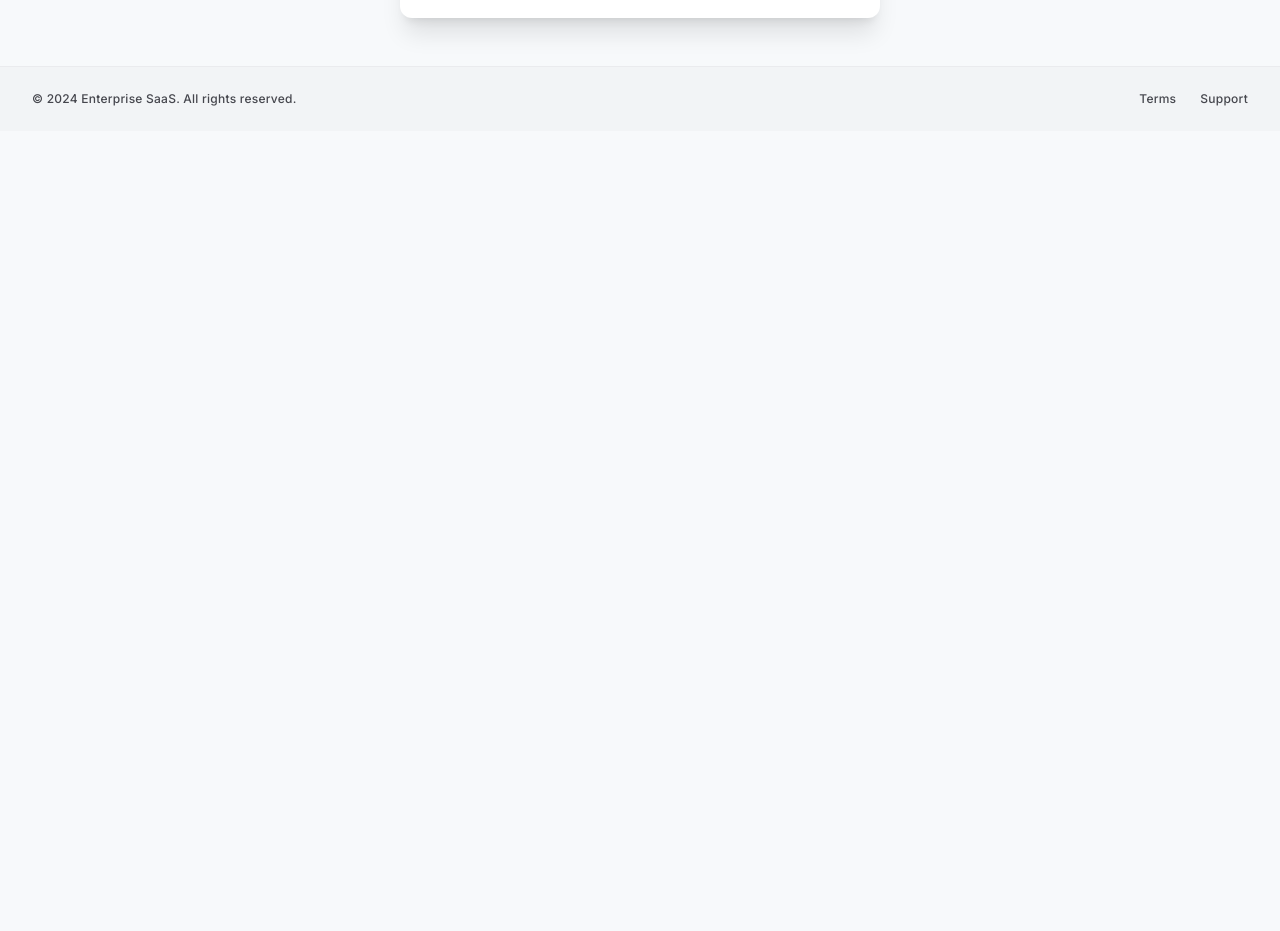
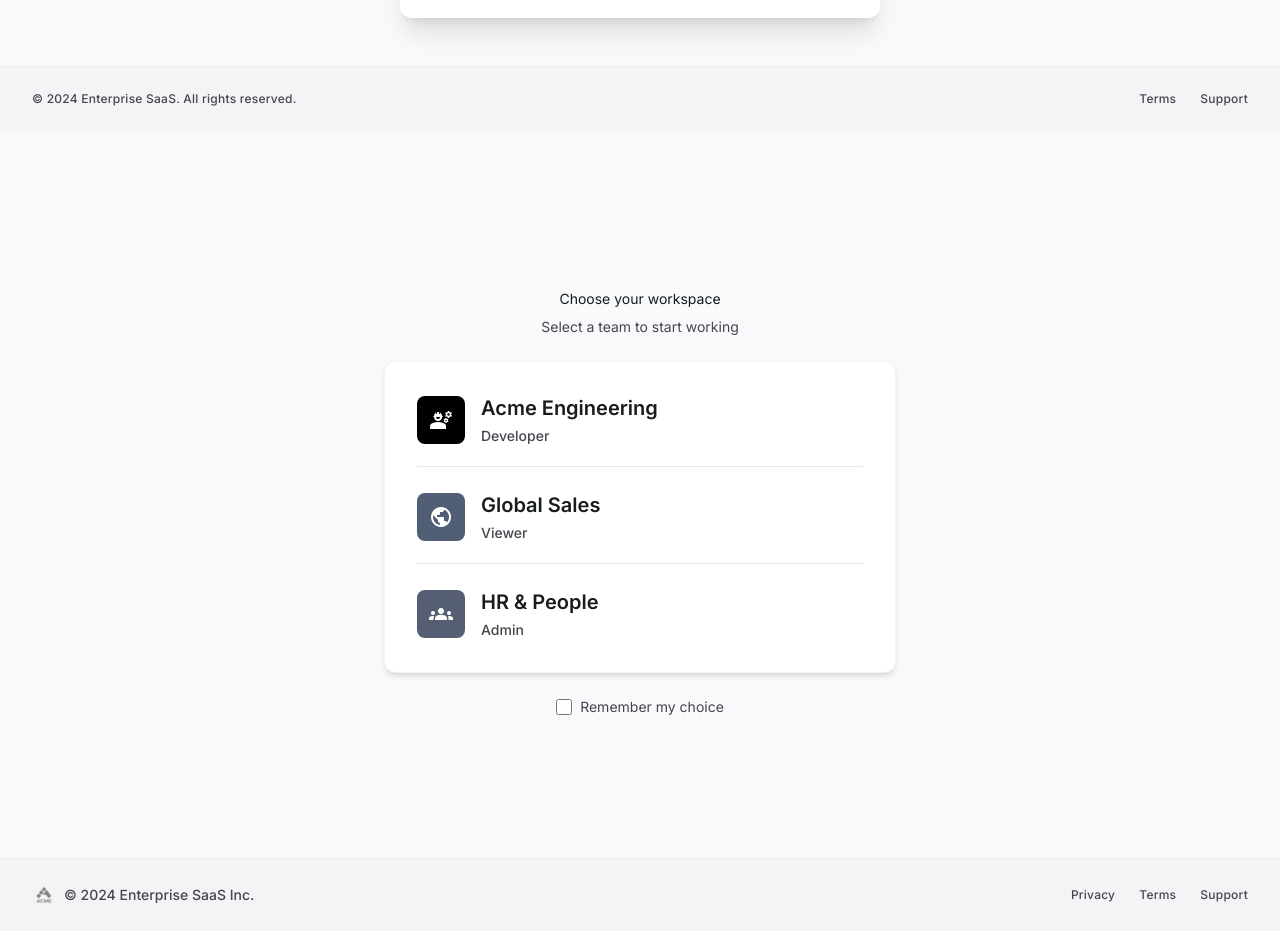
Before and after one commit to kprakash18/rbac-mern-team-management, a React (Vite) app in the folder frontend/: page / in a window 1280 px wide. Shown: the part 2620-3551 px from the top of the page. Before the commit the page ends 2751 px from the top, so only its background shows below. Built offline with nearby package versions, Linux system fonts and the light colour scheme.

Commit message:
create workspace ui

```diff
--- a/frontend/src/App.jsx
+++ b/frontend/src/App.jsx
@@ -1,6 +1,7 @@
 import LoginPage from '@/features/auth/pages/LoginPage';
 import ActivateAccountPage from './features/auth/pages/ActivateAccountPage';
 import AcceptInvitationPage from './features/invitation/pages/AcceptInvitationPage';
+import WorkspacePage from './features/workspaces/pages/WorkspacePage';
 
 export default function App() {
   return(
@@ -8,6 +9,7 @@ export default function App() {
       <LoginPage />
       <ActivateAccountPage />
       <AcceptInvitationPage />
+      <WorkspacePage />
     </>
   );
 
--- /dev/null
+++ b/frontend/src/features/workspaces/components/WorkspaceList.jsx
@@ -0,0 +1,42 @@
+export default function WorkspaceListItem({ workspace, onSelect }) {
+  const {
+    id,
+    name,
+    role,
+    icon = 'domain',
+    iconBgColor = 'bg-primary',
+    iconTextColor = 'text-on-primary',
+  } = workspace;
+
+  return (
+    <button
+      type="button"
+      onClick={() => onSelect && onSelect(workspace)}
+      className="w-full text-left group flex items-center justify-between p-stack-md rounded-lg hover:bg-surface-container-low transition-colors duration-200 focus:outline-none focus:ring-2 focus:ring-primary focus:ring-offset-2 cursor-pointer"
+    >
+      <div className="flex items-center gap-stack-md">
+        <div
+          className={`w-12 h-12 rounded-lg ${iconBgColor} ${iconTextColor} flex items-center justify-center shrink-0`}
+        >
+          <span
+            className="material-symbols-outlined"
+            style={{ fontVariationSettings: '"FILL" 1' }}
+          >
+            {icon}
+          </span>
+        </div>
+        <div>
+          <div className="font-headline-sm text-headline-sm text-on-surface group-hover:text-primary transition-colors">
+            {name}
+          </div>
+          <div className="font-label-md text-label-md text-on-surface-variant mt-1">
+            {role}
+          </div>
+        </div>
+      </div>
+      <span className="material-symbols-outlined text-on-surface-variant opacity-0 group-hover:opacity-100 transform translate-x-[-10px] group-hover:translate-x-0 transition-all duration-300">
+        arrow_forward
+      </span>
+    </button>
+  );
+}
--- /dev/null
+++ b/frontend/src/features/workspaces/constants/workspace.constants.js
@@ -0,0 +1,26 @@
+export const MOCK_USER_WORKSPACES = [
+  {
+    id: 'team-eng-1',
+    name: 'Acme Engineering',
+    role: 'Developer',
+    icon: 'engineering',
+    iconBgColor: 'bg-primary',
+    iconTextColor: 'text-on-primary',
+  },
+  {
+    id: 'team-sales-2',
+    name: 'Global Sales',
+    role: 'Viewer',
+    icon: 'public',
+    iconBgColor: 'bg-secondary',
+    iconTextColor: 'text-on-secondary',
+  },
+  {
+    id: 'team-hr-3',
+    name: 'HR & People',
+    role: 'Admin',
+    icon: 'groups',
+    iconBgColor: 'bg-surface-tint',
+    iconTextColor: 'text-on-primary',
+  },
+];
--- /dev/null
+++ b/frontend/src/features/workspaces/pages/WorkspacePage.jsx
@@ -0,0 +1,146 @@
+import { useState } from 'react';
+import { MOCK_USER_WORKSPACES } from '../constants/workspace.constants';
+import WorkspaceListItem from '../components/WorkspaceList';
+
+export default function WorkspacesPage({ onWorkspaceSelected }) {
+  const [workspaces] = useState(MOCK_USER_WORKSPACES);
+  const [rememberChoice, setRememberChoice] = useState(false);
+
+  const handleSelect = (workspace) => {
+    console.log('Selected workspace:', workspace, { rememberChoice });
+    alert(`Entering "${workspace.name}" workspace as ${workspace.role}!`);
+    if (onWorkspaceSelected) {
+      onWorkspaceSelected(workspace);
+    }
+  };
+
+  return (
+    <div className="bg-surface font-body-md text-on-surface min-h-screen flex flex-col">
+      {/* Top Header */}
+      <header className="fixed top-0 w-full z-50 bg-surface-container-lowest/80 backdrop-blur-xl shadow-[0_1px_8px_rgba(0,0,0,0.04)] border-b border-outline-variant/20">
+        <div className="h-16 max-w-7xl mx-auto px-container-margin flex items-center justify-between">
+          <div className="flex items-center gap-stack-sm">
+            <img
+              alt="Logo"
+              className="h-8 w-auto object-contain"
+              src="/b2b_saas_logo.png"
+            />
+            <span className="font-headline-sm text-headline-sm text-on-surface tracking-tight">
+              Enterprise SaaS
+            </span>
+          </div>
+
+          <nav className="hidden md:flex items-center gap-gutter">
+            <a
+              className="font-label-md text-label-md text-on-surface-variant hover:text-on-surface transition-colors"
+              href="#overview"
+            >
+              Overview
+            </a>
+            <a
+              className="font-label-md text-label-md text-primary font-bold underline underline-offset-4"
+              href="#workspaces"
+            >
+              Workspaces
+            </a>
+            <a
+              className="font-label-md text-label-md text-on-surface-variant hover:text-on-surface transition-colors"
+              href="#help"
+            >
+              Support
+            </a>
+          </nav>
+
+          <div className="flex items-center gap-stack-md">
+            <div className="w-8 h-8 rounded-full bg-primary flex items-center justify-center text-on-primary">
+              <span className="material-symbols-outlined text-[18px]">
+                person
+              </span>
+            </div>
+          </div>
+        </div>
+      </header>
+
+      {/* Main Center Content */}
+      <main className="w-full pt-16 bg-surface flex-1 flex flex-col justify-center items-center py-section-gap">
+        <div className="w-full max-w-lg px-container-margin md:px-0">
+          <div className="mb-stack-lg text-center">
+            <h1 className="font-headline-lg text-headline-lg text-on-surface mb-stack-sm">
+              Choose your workspace
+            </h1>
+            <p className="font-body-lg text-body-lg text-on-surface-variant">
+              Select a team to start working
+            </p>
+          </div>
+
+          <div className="bg-surface-container-lowest rounded-xl shadow-md p-stack-md flex flex-col gap-unit border border-outline-variant/20">
+            {workspaces.map((workspace, index) => (
+              <div key={workspace.id} className="flex flex-col">
+                <WorkspaceListItem
+                  workspace={workspace}
+                  onSelect={handleSelect}
+                />
+                {index < workspaces.length - 1 && (
+                  <div className="h-px bg-surface-container-high mx-stack-md my-1" />
+                )}
+              </div>
+            ))}
+          </div>
+
+          {/* Remember Choice Checkbox */}
+          <div className="mt-stack-lg text-center">
+            <label className="flex items-center justify-center gap-stack-sm cursor-pointer group select-none">
+              <div className="relative flex items-center">
+                <input
+                  type="checkbox"
+                  checked={rememberChoice}
+                  onChange={(e) => setRememberChoice(e.target.checked)}
+                  className="peer h-4 w-4 rounded border-outline-variant text-primary focus:ring-primary transition-all cursor-pointer"
+                />
+              </div>
+              <span className="font-body-md text-body-md text-on-surface-variant group-hover:text-on-surface transition-colors">
+                Remember my choice
+              </span>
+            </label>
+          </div>
+        </div>
+      </main>
+
+      {/* Footer */}
+      <footer className="w-full bg-surface-container-low py-stack-lg border-t border-outline-variant/20">
+        <div className="max-w-7xl mx-auto px-container-margin flex flex-col md:flex-row justify-between items-center gap-stack-lg">
+          <div className="flex items-center gap-stack-sm">
+            <img
+              alt="Logo"
+              className="h-6 w-auto grayscale opacity-50"
+              src="/b2b_saas_logo.png"
+            />
+            <span className="font-label-md text-label-md text-on-surface-variant">
+              © 2024 Enterprise SaaS Inc.
+            </span>
+          </div>
+          <div className="flex gap-gutter">
+            <a
+              className="font-label-sm text-label-sm text-on-surface-variant hover:text-on-surface"
+              href="#privacy"
+            >
+              Privacy
+            </a>
+            <a
+              className="font-label-sm text-label-sm text-on-surface-variant hover:text-on-surface"
+              href="#terms"
+            >
+              Terms
+            </a>
+            <a
+              className="font-label-sm text-label-sm text-on-surface-variant hover:text-on-surface"
+              href="#support"
+            >
+              Support
+            </a>
+          </div>
+        </div>
+      </footer>
+    </div>
+  );
+}
```
